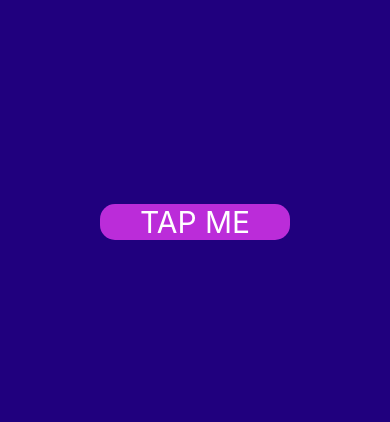
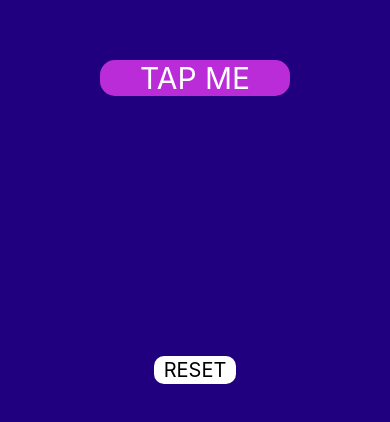
Before and after one commit to Sooraj-s-98/lco-react-native, a React Native app: screen / in a window 390 px wide. Shown: the part 200-622 px from the top of the page. Built offline with nearby package versions, Linux system fonts and the light colour scheme.

Commit message:
assignment done

```diff
--- a/App.js
+++ b/App.js
@@ -10,7 +10,11 @@ const App = () =>{
 
   const [randomColor,setRandomColor]=useState("rgb(32,0,126)");
 
+  const resetBG=()=>{
+    setRandomColor("rgb(0,0,0)");
+  };
   const changeBG=()=>{
+
     let color="rgb("+
       Math.floor(Math.random()*256) +
       ','+
@@ -19,12 +23,15 @@ const App = () =>{
       Math.floor(Math.random()*256) +
       ')';
       setRandomColor(color);
-  }
+   };
   return(
     <>
     <View style={[styles.container,{ backgroundColor : randomColor}]}>
       <TouchableOpacity onPress={changeBG}>
         <Text style={styles.text}>TAP ME</Text>
+      </TouchableOpacity>
+      <TouchableOpacity onPress={resetBG}>
+        <Text style={styles.reset}>Reset</Text>
       </TouchableOpacity>
     </View>
     </>
@@ -36,7 +43,7 @@ const styles=StyleSheet.create({
   container :{
     flex : 1,
     alignItems: 'center',
-    justifyContent : 'center',
+    justifyContent : 'space-evenly',
   },
   text :{
     fontSize :30,
@@ -45,5 +52,14 @@ const styles=StyleSheet.create({
     color: "#FFFFFF",
     borderRadius : 15,
     textTransform : "uppercase"
+  },
+  reset :{
+    fontSize :20,
+    backgroundColor: "#FFFFFF",
+    paddingVertical:2,
+    paddingHorizontal:10,
+    color: "#000000",
+    borderRadius : 10,
+    textTransform : "uppercase"
   }
 })
```
